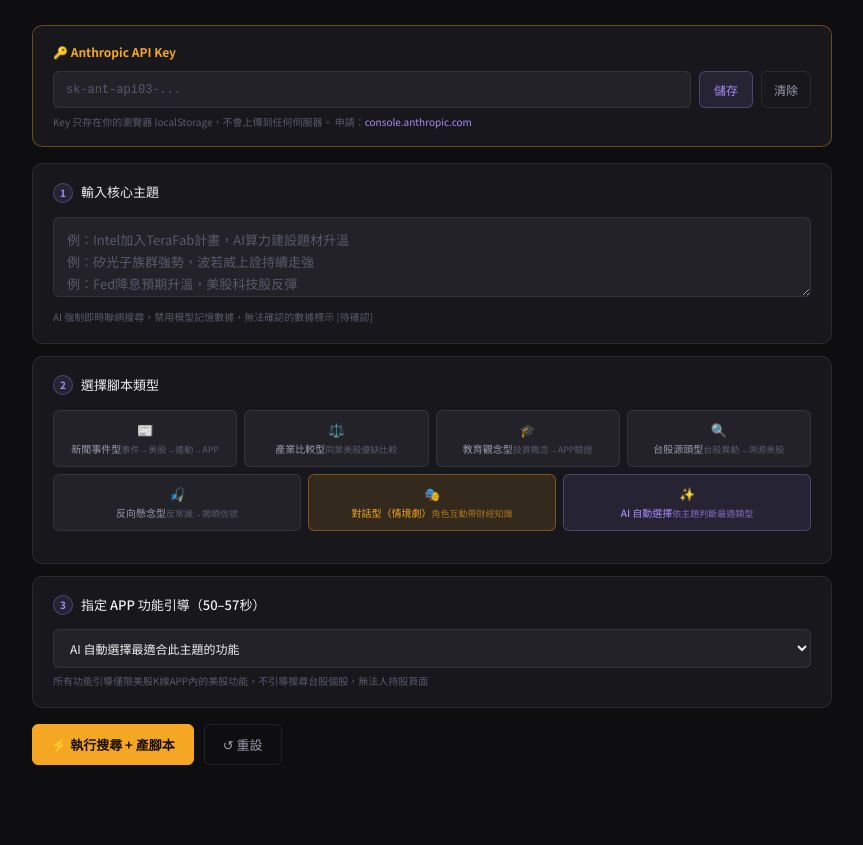
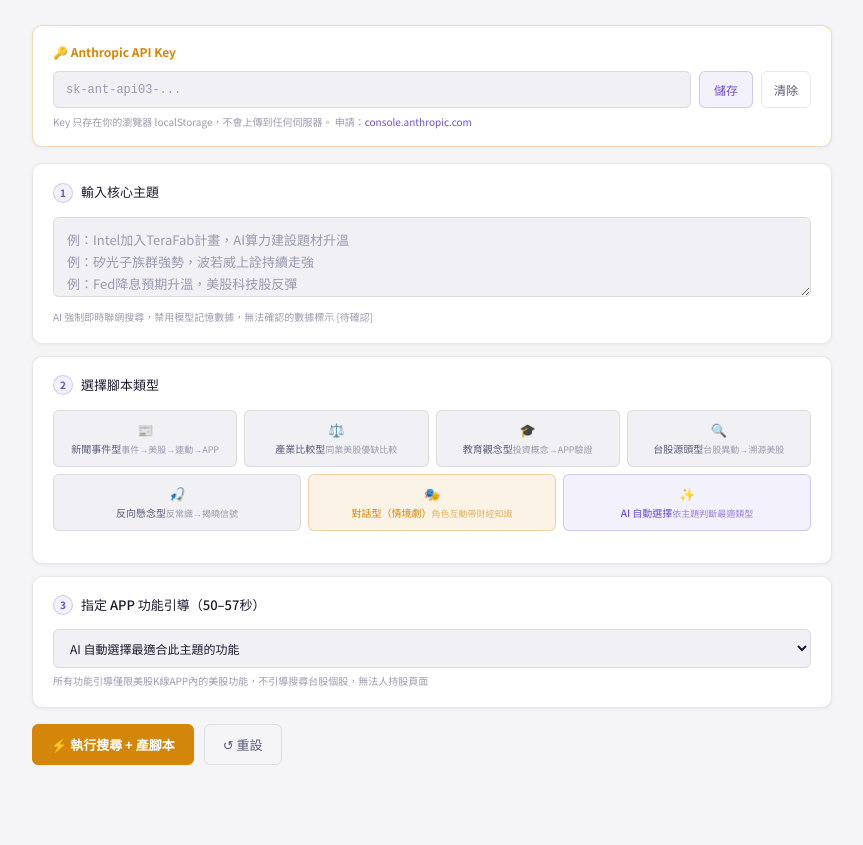
Before and after one commit to tinghuapai/usk_video-script, a plain HTML site: page index.html in a window 1280 px wide. Shown: the part 139-984 px from the top of the page, without its empty margins (208-1071 px from the left). Drawn offline with Linux system fonts and the light colour scheme.

Commit message:
Update index.html

```diff
--- a/index.html
+++ b/index.html
@@ -8,23 +8,23 @@
   @import url('https://fonts.googleapis.com/css2?family=Noto+Sans+TC:wght@400;500;700&display=swap');
 
   :root {
-    --bg: #0e0e10;
-    --surface: #18181c;
-    --surface2: #222228;
-    --border: rgba(255,255,255,0.08);
-    --border-hover: rgba(255,255,255,0.16);
-    --accent: #f5a623;
-    --accent-dim: rgba(245,166,35,0.12);
-    --accent-border: rgba(245,166,35,0.35);
-    --purple: #a78bfa;
-    --purple-dim: rgba(167,139,250,0.1);
-    --purple-border: rgba(167,139,250,0.3);
-    --green: #34d399;
-    --green-dim: rgba(52,211,153,0.1);
-    --text: #f0f0f2;
-    --text-2: #9a9aaa;
-    --text-3: #5a5a6a;
-    --red: #f87171;
+    --bg: #f5f5f7;
+    --surface: #ffffff;
+    --surface2: #f0f0f5;
+    --border: rgba(0,0,0,0.09);
+    --border-hover: rgba(0,0,0,0.18);
+    --accent: #d4860a;
+    --accent-dim: rgba(212,134,10,0.10);
+    --accent-border: rgba(212,134,10,0.30);
+    --purple: #6d4fc7;
+    --purple-dim: rgba(109,79,199,0.08);
+    --purple-border: rgba(109,79,199,0.25);
+    --green: #0a8a5c;
+    --green-dim: rgba(10,138,92,0.09);
+    --text: #1a1a2e;
+    --text-2: #5a5a78;
+    --text-3: #9a9ab0;
+    --red: #c0392b;
     --radius: 10px;
     --radius-sm: 6px;
   }
@@ -64,6 +64,7 @@
     border-radius: var(--radius);
     padding: 16px 20px;
     margin-bottom: 16px;
+    box-shadow: 0 1px 4px rgba(0,0,0,0.06);
   }
   .api-header { display: flex; align-items: center; justify-content: space-between; margin-bottom: 10px; }
   .api-title { font-size: 12px; font-weight: 700; color: var(--accent); }
@@ -95,6 +96,7 @@
     border-radius: var(--radius);
     padding: 18px 20px;
     margin-bottom: 12px;
+    box-shadow: 0 1px 4px rgba(0,0,0,0.06);
   }
 
   .section-label {
@@ -155,7 +157,7 @@
     transition: border-color 0.2s;
   }
   select:focus { border-color: var(--accent); }
-  select option { background: #1a1a1e; }
+  select option { background: #ffffff; color: #1a1a2e; }
 
   .hint { font-size: 10px; color: var(--text-3); margin-top: 5px; line-height: 1.6; }
 
@@ -233,9 +235,9 @@
 
   .btn-accent {
     background: var(--accent); border-color: var(--accent);
-    color: #1a0f00; font-weight: 700;
+    color: #ffffff; font-weight: 700;
   }
-  .btn-accent:hover { background: #f0a010; border-color: #f0a010; color: #1a0f00; }
+  .btn-accent:hover { background: #b8720a; border-color: #b8720a; color: #ffffff; }
   .btn-accent:disabled { background: var(--accent); border-color: var(--accent); }
 
   .btn-save {
@@ -252,6 +254,7 @@
     border-radius: var(--radius);
     padding: 20px;
     margin-top: 16px;
+    box-shadow: 0 1px 4px rgba(0,0,0,0.06);
   }
   .output-card.show { display: block; }
 
```
